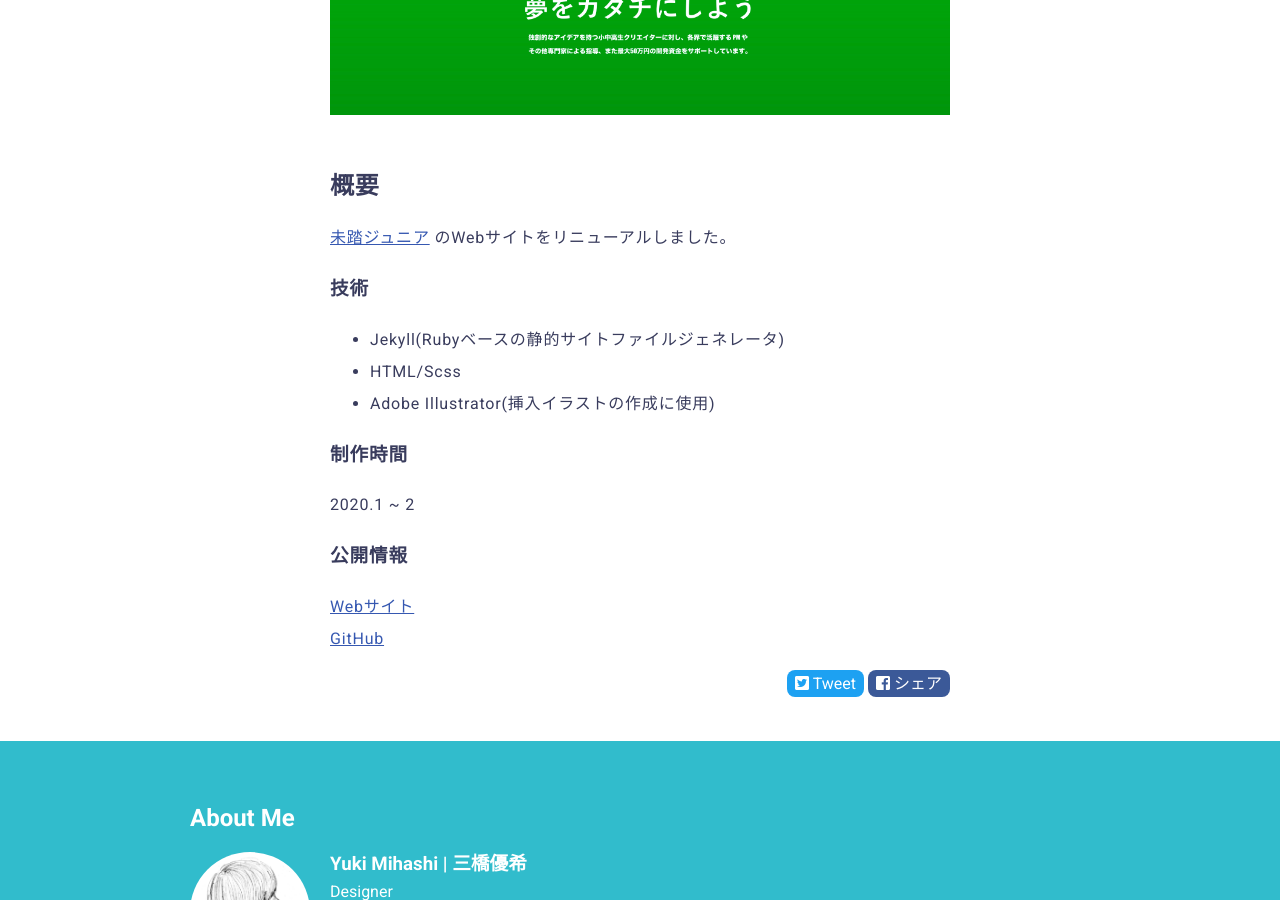
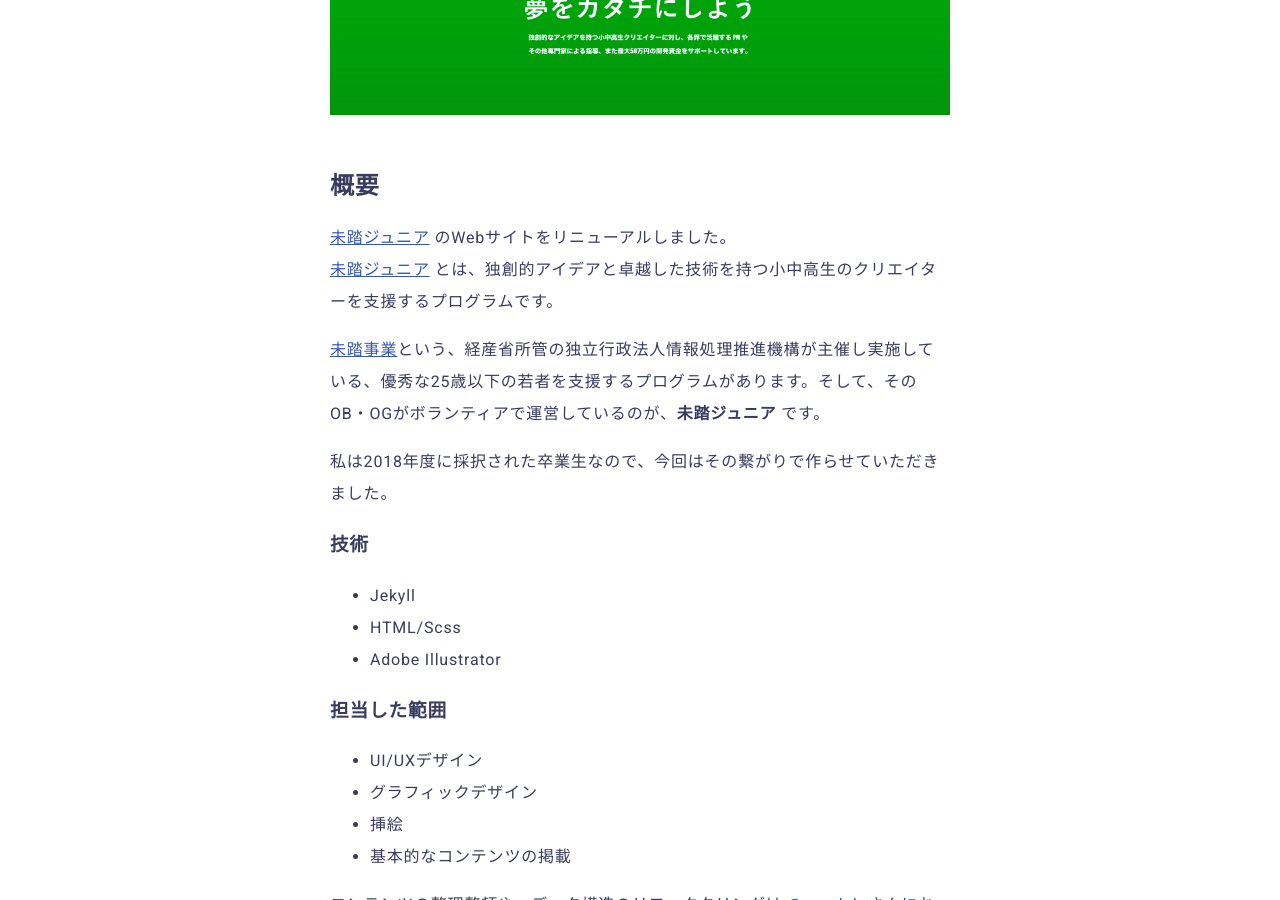
Before and after one commit to madoreenu/yuki384.github.io, a Jekyll site: the page built from _posts/works/2020-02-01-mitoujr.md, in a window 1280 px wide and 900 px high, scrolled down 542 px. Built offline with Jekyll 4.4.1, drawn with Linux system fonts in a browser that asks for light colours; nearby versions of some CDN libraries; some web fonts are replaced; some of the changed text lies outside the part shown.

Commit message:
Update article about mitoujr

```diff
--- a/_posts/works/2020-02-01-mitoujr.md
+++ b/_posts/works/2020-02-01-mitoujr.md
@@ -8,11 +8,25 @@
 ---
 ## 概要
 [未踏ジュニア](https://jr.mitou.org/) のWebサイトをリニューアルしました。
+[未踏ジュニア](https://jr.mitou.org/) とは、独創的アイデアと卓越した技術を持つ小中高生のクリエイターを支援するプログラムです。
+
+[未踏事業](https://www.ipa.go.jp/jinzai/mitou/outline.html)という、経産省所管の独立行政法人情報処理推進機構が主催し実施している、優秀な25歳以下の若者を支援するプログラムがあります。そして、そのOB・OGがボランティアで運営しているのが、**未踏ジュニア** です。
+
+私は2018年度に採択された卒業生なので、今回はその繋がりで作らせていただきました。
+
 
 ### 技術
-- Jekyll(Rubyベースの静的サイトファイルジェネレータ)
+- Jekyll
 - HTML/Scss
-- Adobe Illustrator(挿入イラストの作成に使用)
+- Adobe Illustrator
+
+### 担当した範囲
+- UI/UXデザイン
+- グラフィックデザイン
+- 挿絵
+- 基本的なコンテンツの掲載
+
+コンテンツの整理整頓や、データ構造のリファクタリングは [@yasulab](https://mobile.twitter.com/yasulab) さんにお手伝いいただきました🙇‍✨
 
 ### 制作時間
 2020.1 ~ 2
@@ -20,3 +34,13 @@
 ### 公開情報
 [Webサイト](https://jr.mitou.org/)
 [GitHub](https://github.com/mitou/jr.mitou.org)
+
+## 工夫した点
+### 配色
+テーマカラーの緑色を用いて、明るい雰囲気を出したいと考えました。
+差し色には、テーマカラーと組み合わせて中差色相となる「明るい黄色」を使用しました。ある程度のまとまりとメリハリが保てる配色で、さらにベースカラーに白を使用することで、明るく元気な印象が与えられます。
+
+色は3色程度に抑えて、コンテンツを邪魔しないよう工夫しました。
+
+### 文章を長く続けない、読みやすい工夫
+情報をわかりやすく届けるため、文章ばかりの説明ではなく、図やイラストを取り入れました。
```
